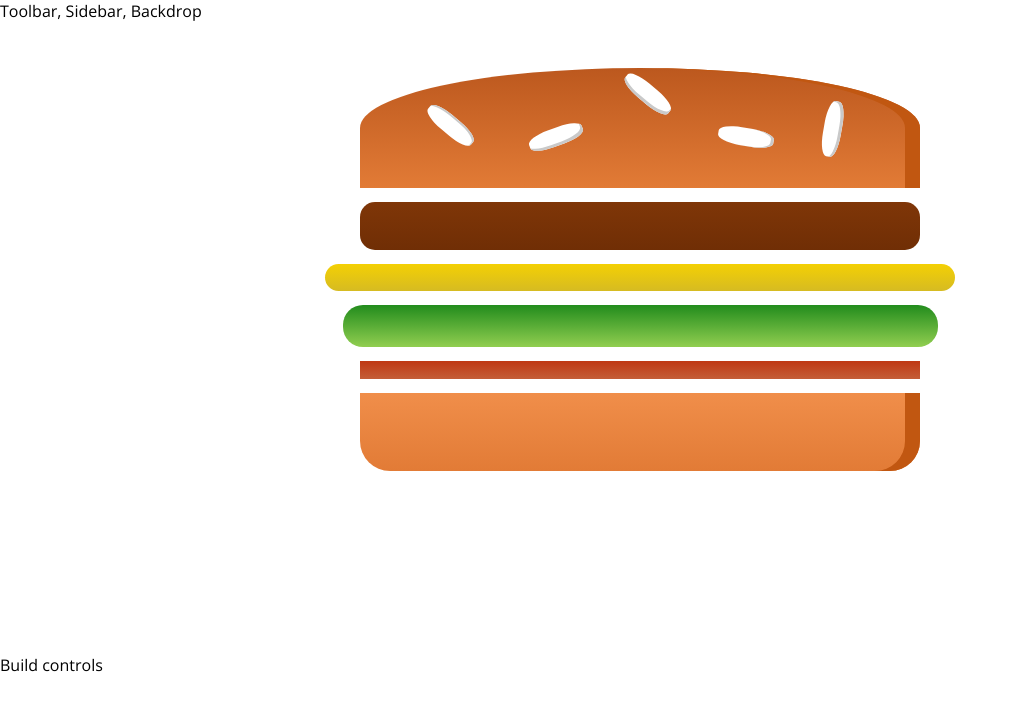
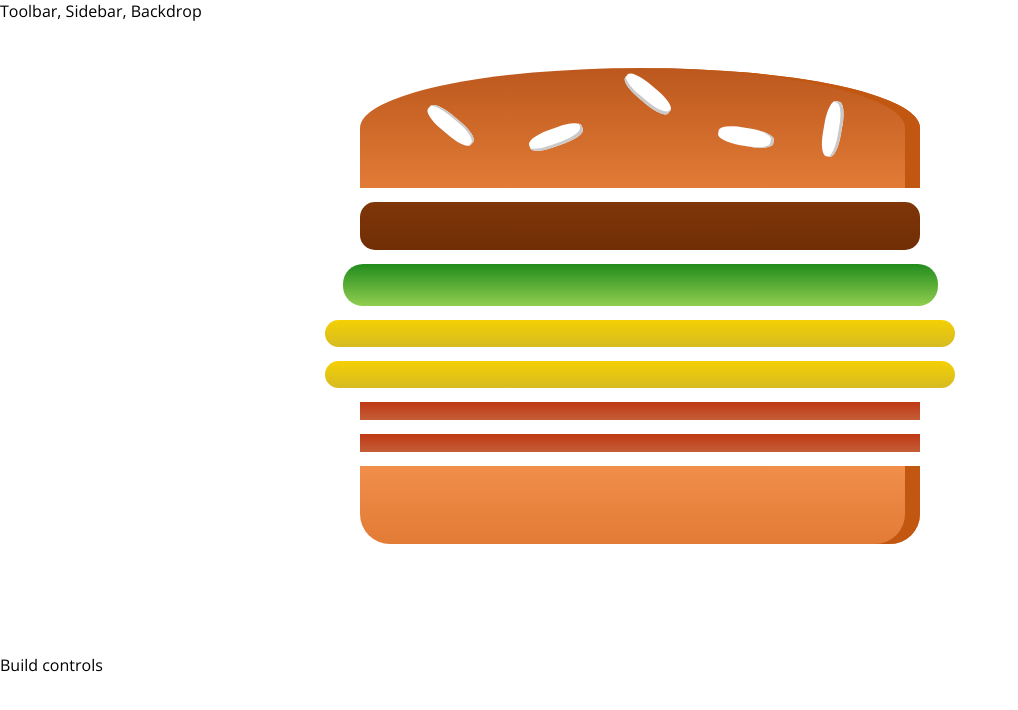
Before and after one commit to Xefyn/Burger-Builder, a React (Create React App) app: page / in a window 1280 px wide. Shown: the top 710 px of the page, without its empty margins (0-1018 px from the left). Built offline with nearby package versions, Linux system fonts and the light colour scheme.

Commit message:
integrate display burger with object in state

```diff
--- a/src/components/Burger/Burger.js
+++ b/src/components/Burger/Burger.js
@@ -4,14 +4,17 @@
 import BurgerIngredient from './BurgerIngredient/BurgerIngredient'
 
 const burger = (props) => {
-
+  const transformedIngredient = Object.keys(props.ingredients)
+    .map(igKey => {
+      return [...Array(props.ingredients[igKey])]
+        .map(( _ , i )=>{
+          return <BurgerIngredient key={igKey+i} type={igKey} />
+        });
+    })
   return(
     <div className={classes.Burger}>
       <BurgerIngredient type="bread-top"/>
-      <BurgerIngredient type="meat"/>
-      <BurgerIngredient type="cheese"/>
-      <BurgerIngredient type="salad"/>
-      <BurgerIngredient type="bacon"/>
+      {transformedIngredient}
       <BurgerIngredient type="bread-bottom"/>
     </div>
   )
--- a/src/container/BurgerBuilder/BurgerBuilder.js
+++ b/src/container/BurgerBuilder/BurgerBuilder.js
@@ -5,9 +5,15 @@
 import Burger from '../../components/Burger/Burger'
 
 const BurgerBuilder = () => {
+  const [ingredientState,setIngredientState] = useState({
+    meat: 1,
+    salad: 1,
+    cheese: 2,
+    bacon: 2,
+  });
   return(
     <Aux>
-      <Burger/>
+      <Burger ingredients={ingredientState}/>
       <div>Build controls</div>
     </Aux>
   )
```
